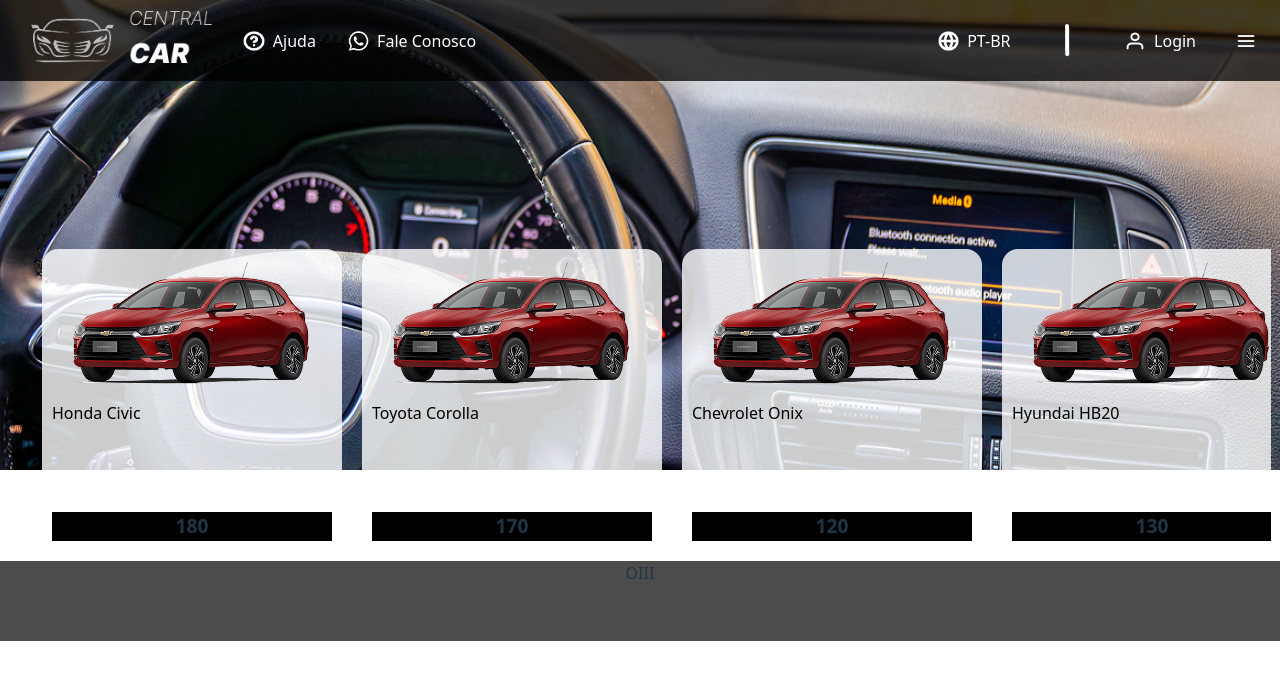
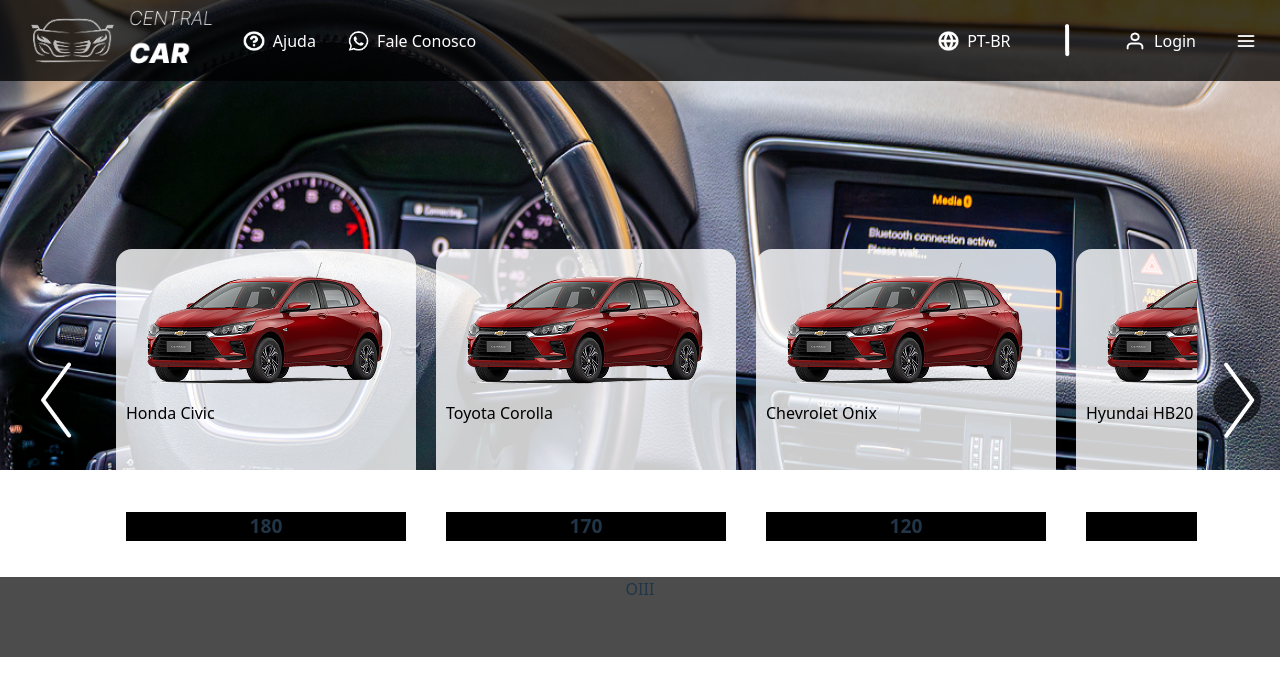
Before and after one commit to YuriCampos889/locacao-de-carros, a React (Vite) app: page / in a window 1280 px wide. Shown: the top 696 px of the page. Built offline with nearby package versions, Linux system fonts and the light colour scheme.

Commit message:
carrossel funcional

```diff
--- a/src/pages/PaginaInicial/index.jsx
+++ b/src/pages/PaginaInicial/index.jsx
@@ -1,13 +1,18 @@
 import { Container } from './styles';
-import { useEffect, useState } from 'react';
+import { useEffect, useState, useRef } from 'react';
 import Header from '../../components/Header';
 import Background from '../../assets/Background.png'
 import Car1 from '../../assets/car1.png'
 import carsData from '../../data/cars.json'
+import ChevronLeft from '../../assets/Chevron left.png'
+import ChevronRight from '../../assets/Chevron right.png'
+
 
 export default function PaginaInicial() {
 
   const [cars, setCars] = useState ([])
+  const carousel = useRef(null);
+
 
   useEffect(() => {
     setCars(carsData);
@@ -15,27 +20,46 @@ export default function PaginaInicial() {
 
   }, []);
 
+  const handleLeftClick = (e) =>{
+    e.preventDefault();
+    console.log(carousel.current.offsetWidth);
+    carousel.current.scrollLeft -= carousel.current.offsetWidth;
+  }
+
+  const handleRightClick = (e) =>{
+    e.preventDefault();
+    console.log(carousel.current.offsetWidth);
+    carousel.current.scrollLeft += carousel.current.offsetWidth;
+  }
+
   return (
     <Container>
       <Header />
       <div className="background">
       <img src={Background} alt="" />
       </div>
-      <div className="carousel">
-        {cars.map((car) => (
-          <div className='item'>
-          <div className='CarImage'>
-            <img src={Car1} alt="carro" />
-          </div>
-            <div className='info'>
-            <span className='carModel'>{car.model}</span>
-            <span className='price'>{car.price}</span>
+      <div className="carousel-wrapper">
+        <button onClick={handleLeftClick} className="buttonLeft" type="button">
+          <img src={ChevronLeft} alt="Anterior" />
+        </button>
 
-          </div>
+        <div className="carousel" ref={carousel}>
+          {cars.map((car) => (
+            <div key={car.id} className="item">
+              <div className="CarImage">
+                <img src={Car1} alt="carro" />
+              </div>
+              <div className="info">
+                <span className="carModel">{car.model}</span>
+                <span className="price">{car.price}</span>
+              </div>
+            </div>
+          ))}
         </div>
-      ))}
 
-
+        <button onClick={handleRightClick} className="buttonRight" type="button">
+          <img src={ChevronRight} alt="Próximo" />
+        </button>
       </div>
       <div className="bar">OIII</div>
     </Container>
--- a/src/pages/PaginaInicial/styles.jsx
+++ b/src/pages/PaginaInicial/styles.jsx
@@ -32,18 +32,51 @@ export const Container = styled.div`
     }
   }
 
-  .carousel {
-    display: flex;
-    overflow-x: auto;
-    scroll-behavior: smooth;
-    max-width: 100%;
-    margin: 0 -10px;
-    padding: 0 10px;
+
+  .carousel-wrapper {
+  display: flex;
+  align-items: center;
+  gap: 16px;
+  width: 100%;
+  max-width: 100%;
+  margin: 1rem 0;
+  position: relative;
+}
+
+.carousel {
+  display: flex;
+  overflow-x: auto;
+  scroll-behavior: smooth;
+  flex: 1;
+  min-width: 0;
+  margin: 0;
+  padding: 0 10px;
+  scrollbar-width: none;
+}
+
+.carousel::-webkit-scrollbar {
+  display: none;
+}
+
+.buttonLeft,
+.buttonRight {
+  flex-shrink: 0;
+  width: 48px;
+  height: 48px;
+  padding: 0;
+  border: none;
+  border-radius: 50%;
+  background: rgba(0, 0, 0, 0.6);
+  color: white;
+  cursor: pointer;
+  display: flex;
+  align-items: center;
+  justify-content: center;
+  transition: background 0.2s;
+}
 
 
 
-
-  }
 
   .item {
     background-color: rgba(255, 255, 255, 0.80);
@@ -79,6 +112,7 @@ export const Container = styled.div`
     background-color: #000000;
   }
 
+
     .bar{
       position: absolute;
       display: block;
```
Also changed, not shown: src/assets/Chevron left.png (added), src/assets/Chevron right.png (added).
